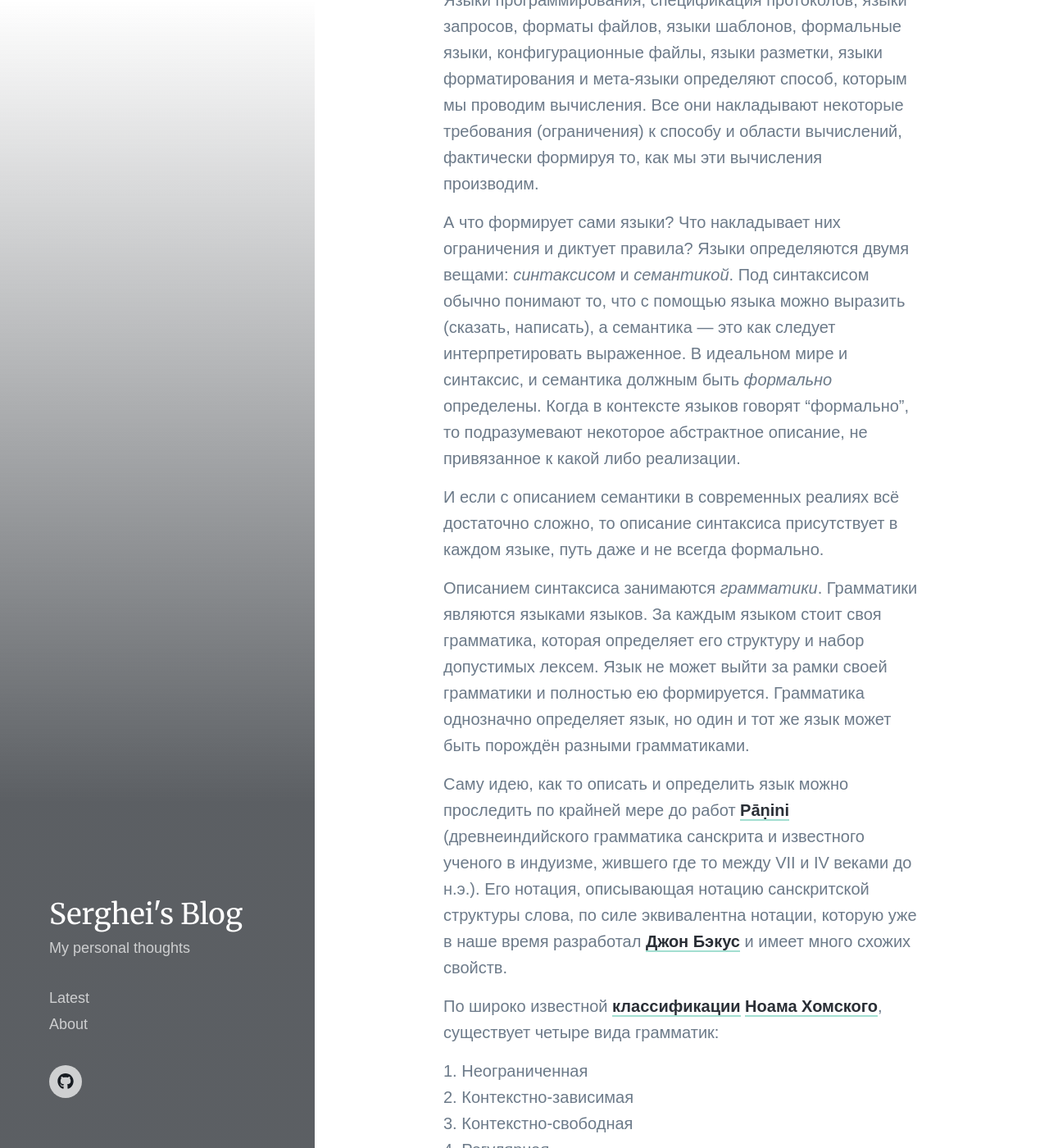
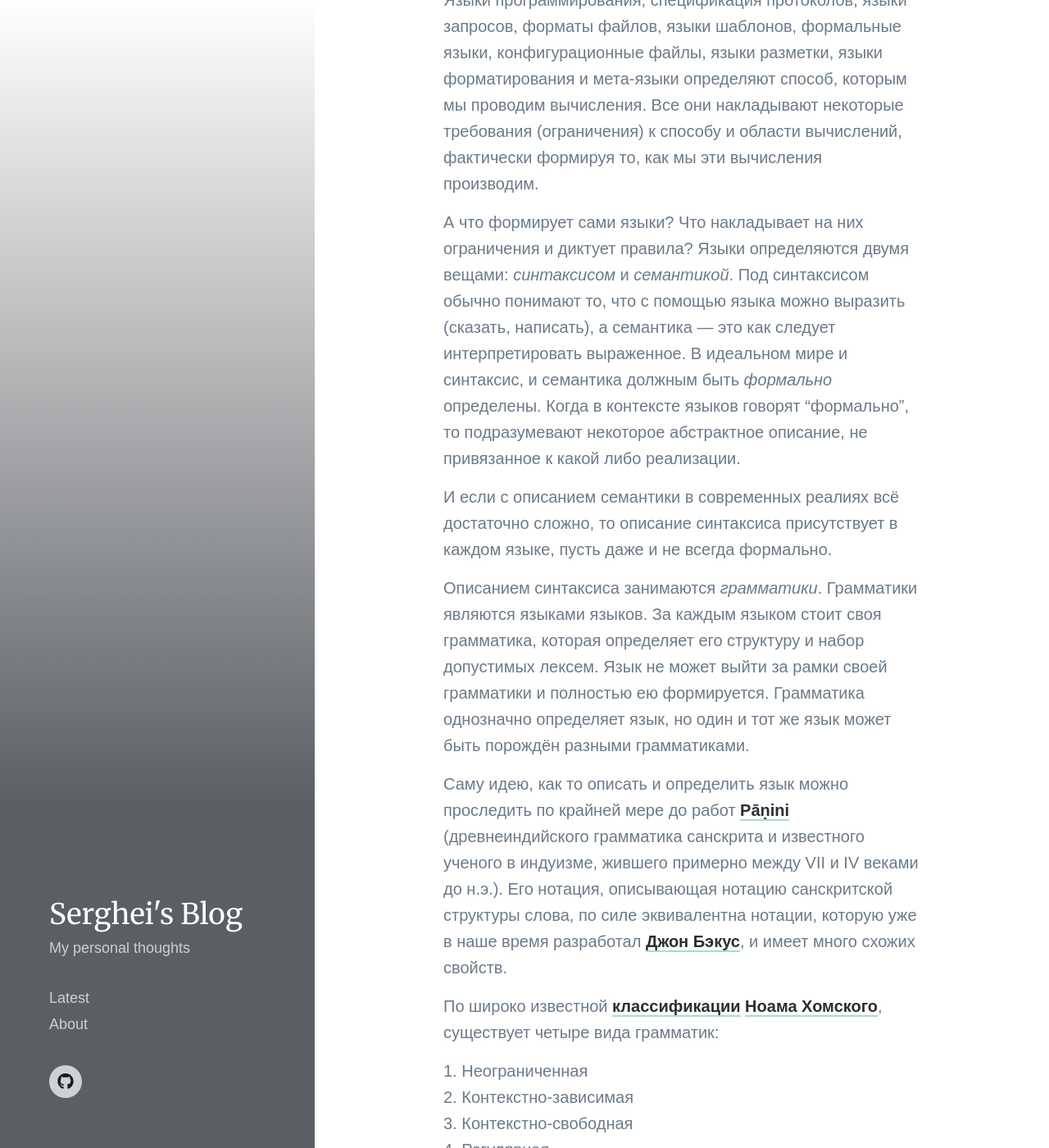
Before and after one commit to sergeyklay/blog, a Jekyll site: the page built from _posts/2019-03-19-язык-языков-часть-первая.md, in a window 1280 px wide and 1400 px high, scrolled down 2497 px. Shown: the whole window at 82% size. Built offline with Jekyll 4.4.1, drawn with Linux system fonts in a browser that asks for light colours; nearby versions of some CDN libraries; some web fonts are replaced; a style sheet for code colours, icons or effects is not loaded.

Commit message:
Update Post “2019-03-19-язык-языков-часть-первая”

```diff
--- a/_posts/2019-03-19-язык-языков-часть-первая.md
+++ b/_posts/2019-03-19-язык-языков-часть-первая.md
@@ -39,13 +39,13 @@ excerpt: >-
 
 Языки программирования, спецификация протоколов, языки запросов, форматы файлов, языки шаблонов, формальные языки, конфигурационные файлы, языки разметки, языки форматирования и мета-языки определяют способ, которым мы проводим вычисления. Все они накладывают некоторые требования (ограничения) к способу и области вычислений, фактически формируя то, как мы эти вычисления производим.
 
-А что формирует сами языки? Что накладывает них ограничения и диктует правила? Языки определяются двумя вещами: _синтаксисом_ и _семантикой_. Под синтаксисом обычно понимают то, что с помощью языка можно выразить (сказать, написать), а семантика — это как следует интерпретировать выраженное. В идеальном мире и синтаксис, и семантика должным быть _формально_ определены. Когда в контексте языков говорят "формально", то подразумевают некоторое абстрактное описание, не привязанное к какой либо реализации.
+А что формирует сами языки? Что накладывает на них ограничения и диктует правила? Языки определяются двумя вещами: _синтаксисом_ и _семантикой_. Под синтаксисом обычно понимают то, что с помощью языка можно выразить (сказать, написать), а семантика — это как следует интерпретировать выраженное. В идеальном мире и синтаксис, и семантика должным быть _формально_ определены. Когда в контексте языков говорят "формально", то подразумевают некоторое абстрактное описание, не привязанное к какой либо реализации.
 
-И если с описанием семантики в современных реалиях всё достаточно сложно, то описание синтаксиса присутствует в каждом языке, путь даже и не всегда формально.
+И если с описанием семантики в современных реалиях всё достаточно сложно, то описание синтаксиса присутствует в каждом языке, пуcть даже и не всегда формально.
 
 Описанием синтаксиса занимаются _грамматики_. Грамматики являются языками языков. За каждым языком стоит своя грамматика, которая определяет его структуру и набор допустимых лексем. Язык не может выйти за рамки своей грамматики и полностью ею формируется. Грамматика однозначно определяет язык, но один и тот же язык может быть порождён разными грамматиками.
 
-Саму идею, как то описать и определить язык можно проследить по крайней мере до работ [Pāṇini](https://en.wikipedia.org/wiki/P%C4%81%E1%B9%87ini) (древнеиндийского грамматика санскрита и известного ученого в индуизме, жившего где то между VII и IV веками до н.э.). Его нотация, описывающая нотацию санскритской структуры слова, по силе эквивалентна нотации, которую уже в наше время разработал [Джон Бэкус](https://en.wikipedia.org/wiki/John_Backus) и имеет много схожих свойств.
+Саму идею, как то описать и определить язык можно проследить по крайней мере до работ [Pāṇini](https://en.wikipedia.org/wiki/P%C4%81%E1%B9%87ini) (древнеиндийского грамматика санскрита и известного ученого в индуизме, жившего примерно между VII и IV веками до н.э.). Его нотация, описывающая нотацию санскритской структуры слова, по силе эквивалентна нотации, которую уже в наше время разработал [Джон Бэкус](https://en.wikipedia.org/wiki/John_Backus), и имеет много схожих свойств.
 
 По широко известной [классификации](https://en.wikipedia.org/wiki/Chomsky_hierarchy) [Ноама Хомского](https://en.wikipedia.org/wiki/Noam_Chomsky), существует четыре вида грамматик:
 
```
